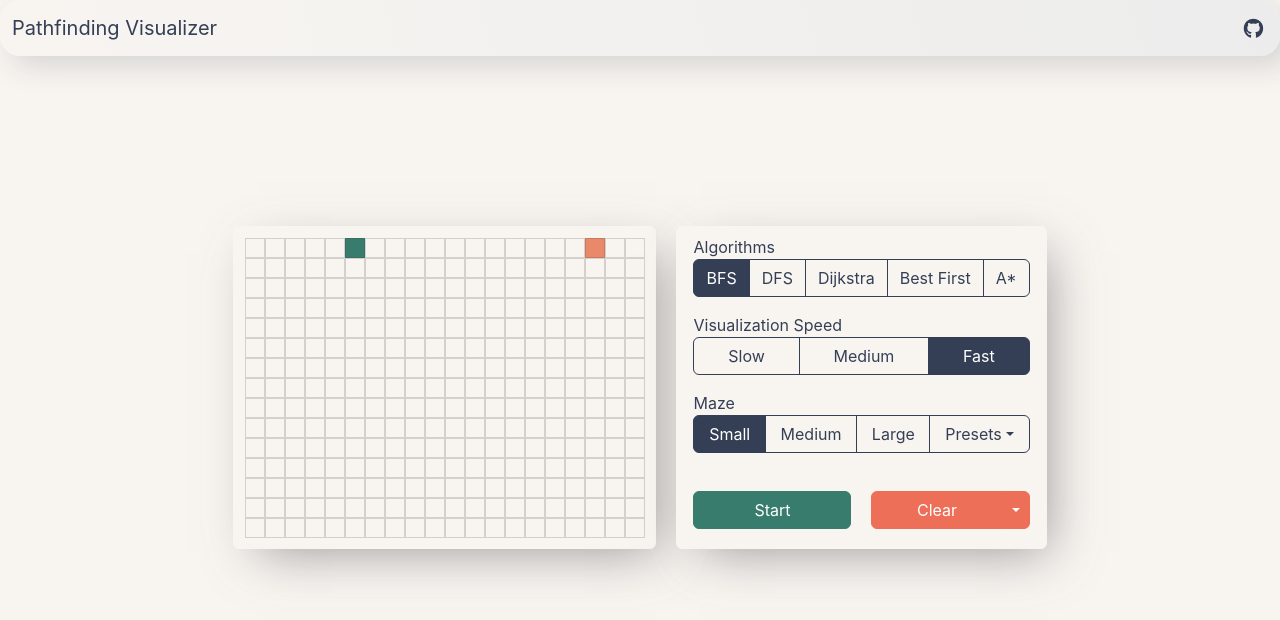
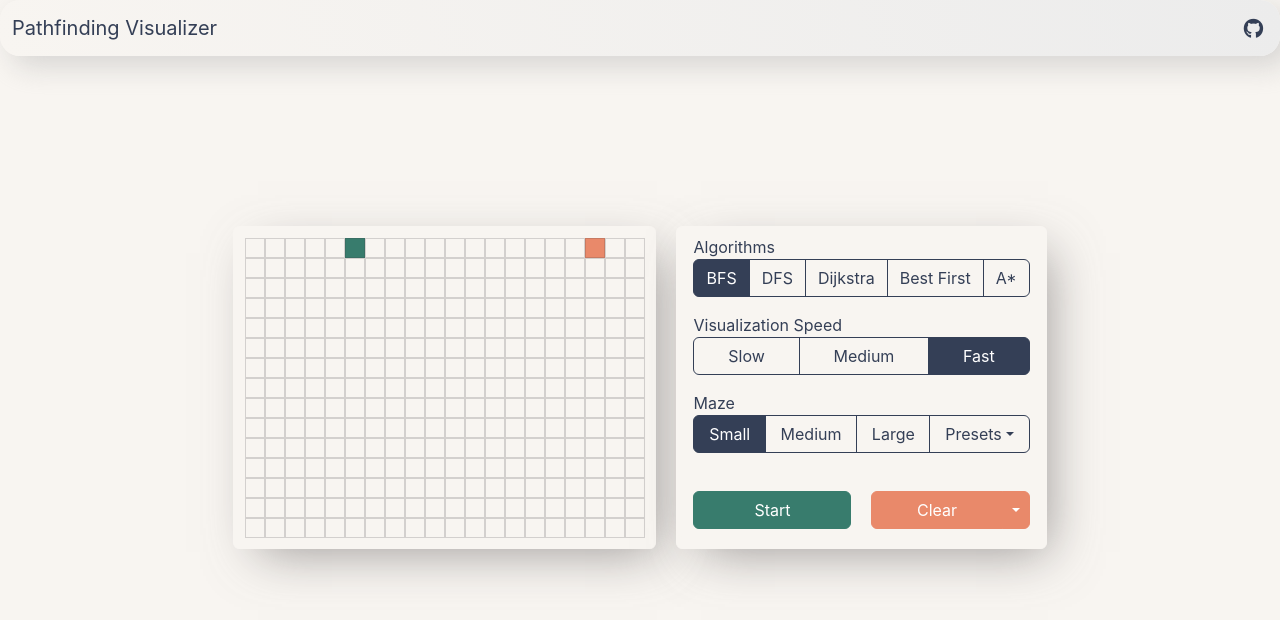
Before and after one commit to chrisliang12/pathfinding-visualizer-react, a React (Create React App) app: page / in a window 1280 px wide. Shown: the top 620 px of the page. Built offline with nearby package versions, Linux system fonts and the light colour scheme.

Commit message:
change clear-btn color

```diff
--- a/src/Visualizer/styles/Interface.css
+++ b/src/Visualizer/styles/Interface.css
@@ -82,6 +82,6 @@ input[type=radio]:checked + .btn-outline-dark {
 } */
 
 .btn-danger {
-  background-color: #EE6F57;
-  border-color: #EE6F57;
+  background-color: #E9896A;
+  border-color: #E9896A;
 }
--- a/src/Visualizer/styles/Node.css
+++ b/src/Visualizer/styles/Node.css
@@ -78,7 +78,7 @@
 
   50% {
     transform: scale(1);
-    background-color: #FCF8E8;
+    background-color: #E9896A;
   }
 
   100% {
```
